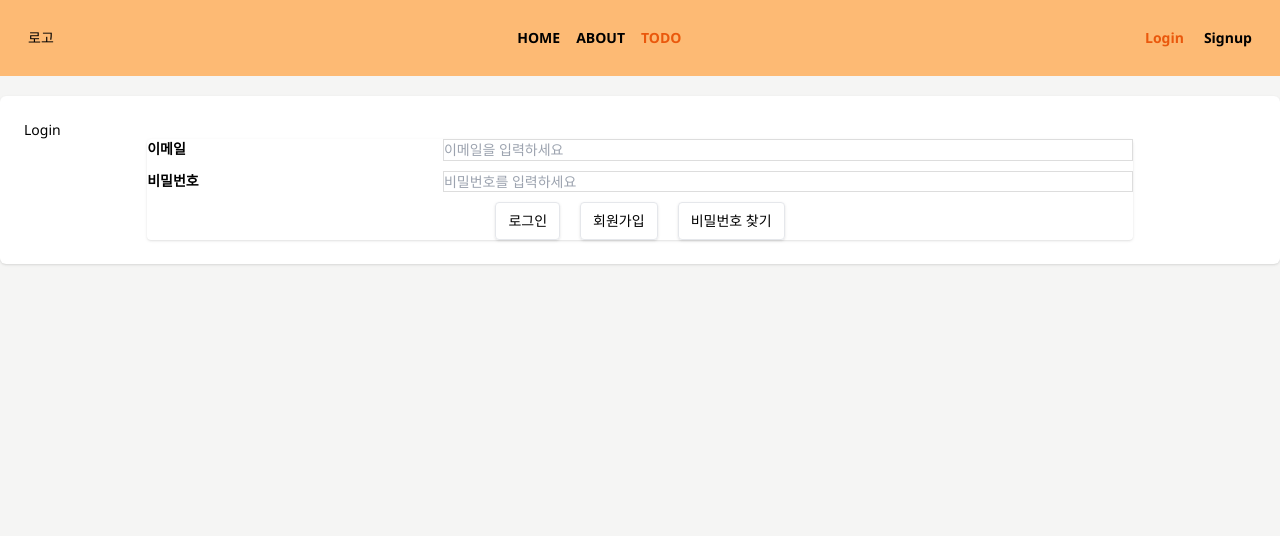
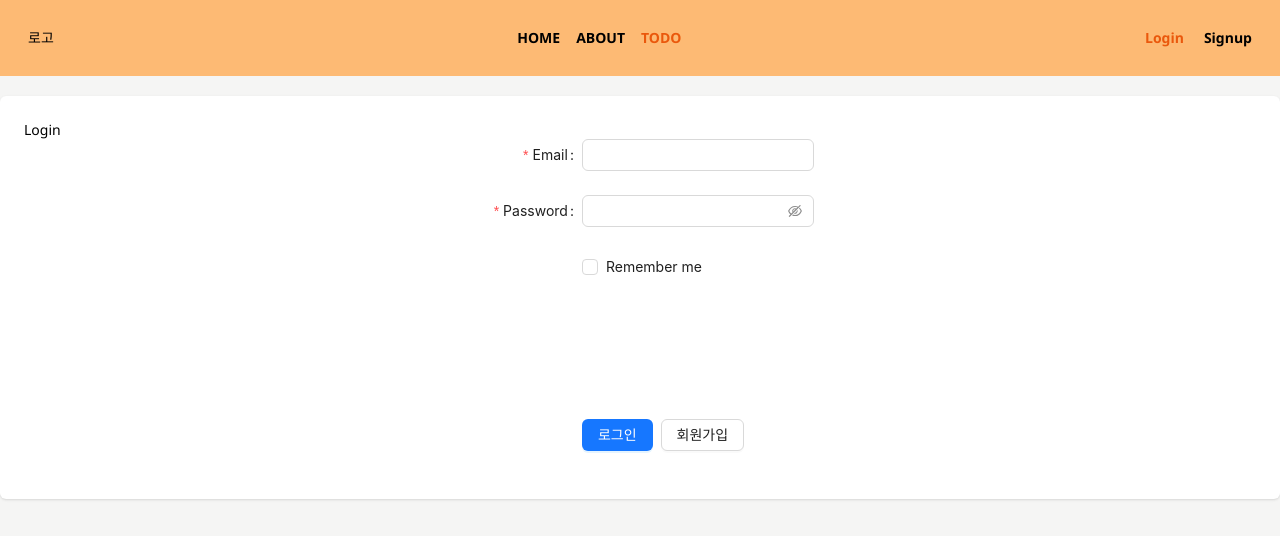
Before and after one commit to LSYbuilds/firebase-todo, a React (Create React App) app: page /login in a window 1280 px wide. Shown: the top 536 px of the page. Built offline with nearby package versions, Linux system fonts and the light colour scheme; no server answers.

Commit message:
feat : axios적용완료

```diff
--- /dev/null
+++ b/src/axios/axios.js
@@ -0,0 +1,105 @@
+import axios from "axios";
+const axiosInstance = axios.create({
+  baseURL: "http://localhost:5000",
+  timeout: 1000,
+  headers: {
+    "Content-type": "application/x-www-form-urlencoded; charset=UTF-8",
+    Accept: "*/*",
+  },
+});
+// Todo Get 기능
+const getTodo = async 함수 => {
+  try {
+    const res = await axiosInstance.get("/todos");
+    const result = res.data;
+    // 문제가 무엇인가? true false 가 문자열로 들어옴
+    const todosArr = result.map(item => {
+      if (item.completed === "true") {
+        item.completed = true;
+      } else {
+        item.completed = false;
+      }
+      return item;
+    });
+    함수(todosArr);
+    //
+    // item.completed = JSON.parse(item.completed);
+  } catch (error) {
+    console.log(error);
+  }
+};
+// Todo Post 기능
+const postTodo = async newTodo => {
+  try {
+    const res = await axiosInstance.post("/todos", newTodo);
+    const result = res.data;
+    console.log(result);
+  } catch (error) {
+    console.log(error);
+  }
+};
+// Todo Put  기능
+// Todo Petch
+const patchTitleTodo = async (_id, editTitle) => {
+  try {
+    const res = await axiosInstance.patch(`/todos/${_id}`, {
+      title: editTitle,
+      completed: false,
+    });
+    const result = res.data;
+    console.log(result);
+  } catch (error) {
+    console.log(error);
+  }
+  // .then(res => res.data)
+  // .then(result => console.log(result))
+  // .catch(error => console.log(error));
+};
+
+// completed
+const patchCompleteTodo = async (_id, item) => {
+  try {
+    const res = await axiosInstance.patch(`/todos/${_id}`, {
+      completed: item.completed,
+    });
+    const result = res.data;
+    console.log(result);
+  } catch (error) {
+    console.log(error);
+  }
+};
+
+// Todo 전체지우기 기능
+const deleteAllTodo = async () => {
+  try {
+    const res = await axiosInstance.get("/todos");
+    const result = res.data;
+    // 문제가 무엇인가? true false 가 문자열로 들어옴
+    todosArr.forEach(item => {
+      deleteTodo(item.id);
+    });
+  } catch (error) {
+    console.log(error);
+  }
+};
+
+// Todo Delete 기능
+const deleteTodo = async _id => {
+  try {
+    const res = await axiosInstance.delete(`/todos/${_id}`);
+    const result = res.data;
+    console.log(result);
+  } catch (error) {
+    console.log(error);
+  }
+};
+
+export {
+  axiosInstance,
+  getTodo,
+  patchTitleTodo,
+  patchCompleteTodo,
+  deleteTodo,
+  postTodo,
+  deleteAllTodo,
+};
--- a/src/components/Form.js
+++ b/src/components/Form.js
@@ -1,7 +1,8 @@
-import React, { useState } from "react";
+import React, { useEffect, useState } from "react";
+import { postTodo } from "../axios/axios";
 
-const Form = ({ todoData, setTodoData }) => {
-  console.log("Form 랜더링");
+const Form = ({ todoData, setTodoData, fbName, fbEmail }) => {
+  // console.log("Form 랜더링");
   // 새로운 할일 state 변수
   const [value, setValue] = useState("");
 
@@ -17,7 +18,13 @@ const Form = ({ todoData, setTodoData }) => {
       alert("내용을 입력하세요!");
     }
     // 형식 즉, 키명을 구조를 지켜줌.
-    const newTodo = { id: Date.now(), title: value, completed: false };
+    const newTodo = {
+      id: Date.now(),
+      title: value,
+      completed: false,
+      author: fbName,
+      email: fbEmail,
+    };
     // 웹 브라우어로 url데이터 전송을 막아야함.
     // A태그의 href를 막아주듯
     // 새로운 todo 객체를 만들어준다 그리고 저장하고 갱신한다.
@@ -26,13 +33,21 @@ const Form = ({ todoData, setTodoData }) => {
     // set 함수에서 setTodoDate 에서 state를 가지고 오기 위해서는
     // set 함수에 인자로
     // 콜백함수를 전달한다.\
-    // setTodoData([...prev, newTodo]);
-    setTodoData(prev => {
-      return [...prev, newTodo];
-    });
+    setTodoData([...todoData, newTodo]);
+    // setTodoData(prev => {
+    //   return [...prev, newTodo];
+    // });
     // 로컬스토리지 저장
-    localStorage.setItem("fbTodoData", JSON.stringify([...todoData, newTodo]));
+    // localStorage.setItem("fbTodoData", JSON.stringify([...todoData, newTodo]));
     // asios poost 호출 dbtodolist 추가하기
+
+    // axiosInstance
+    //   .post("/todos", newTodo)
+    //   .then(res => res.data)
+    //   .then(data => console.log(data))
+    //   .catch(error => console.log(error));
+    // 입력창 초기화
+    postTodo(newTodo);
     setValue("");
   };
 
--- a/src/pages/Login.js
+++ b/src/pages/Login.js
@@ -1,19 +1,22 @@
 import React, { useState } from "react";
-import { LoginDiv } from "../style/UserCss";
-import { useNavigate } from "react-router-dom";
+import { Link, useNavigate } from "react-router-dom";
 import firebase from "../firebase";
+import { Button, Checkbox, Form, Input, Modal } from "antd";
 
 const Login = ({ setFBEmail, setFBName, setFBUid }) => {
   // Link가 아닌 ,NavLink , useNavigate;
   const navigate = useNavigate();
   const [email, setEmail] = useState("");
   const [password, setPassword] = useState("");
+
   // 로그인
-  const handleLogin = async e => {
-    e.preventDefault();
+
+  const onFinish = async values => {
+    // console.log("Success:", values);
     try {
-      await firebase.auth().signInWithEmailAndPassword(email, password);
-      console.log("로그인 성공");
+      await firebase
+        .auth()
+        .signInWithEmailAndPassword(values.Email, values.password);
       // 로그인 된 사용자 정보를 가지고 온다
       const user = firebase.auth().currentUser;
       console.log(user);
@@ -24,78 +27,156 @@ const Login = ({ setFBEmail, setFBName, setFBUid }) => {
       // navigate("/");
     } catch (error) {
       console.log(error.code);
+
       if (error.code === "auth/invalid-email") {
-        alert("올바른 이메일 형식이 아닙니다.");
+        setModalMessage("올바른 이메일 형식이 아닙니다.");
       } else if (error.code === "auth/wrong-password") {
-        alert("올바르지 않은 비밀번호입니다.");
+        setModalMessage("올바르지 않은 비밀번호입니다.");
       } else if (error.code === "auth/user-not-found") {
-        alert("가입되지 않은 사용자 입니다.");
+        setModalMessage("가입되지 않은 사용자 입니다.");
       } else if (error.code === "auth/missing-email") {
-        alert("이메일이 안맞다");
+        setModalMessage("이메일이 맞지않습니다.");
       } else {
-        alert("로그인이 실패하였습니다.");
+        setModalMessage("로그인이 실패하였습니다.");
       }
+      showModal();
     }
-    // Firebase 로그인 시도
+  };
+
+  const onFinishFailed = errorInfo => {
+    console.log("Failed:", errorInfo);
+  };
+
+  // Modal 기능
+  const [isModalOpen, setIsModalOpen] = useState(false);
+  const [modalMessage, setModalMessage] = useState("");
+  const showModal = () => {
+    setIsModalOpen(true);
+  };
+  const handleOk = () => {
+    setIsModalOpen(false);
+  };
+  const handleCancel = () => {
+    setIsModalOpen(false);
+  };
+
+  const tailLayout = {
+    wrapperCol: { offset: 8, span: 16 },
   };
 
   return (
     <div className="p-6 mt-5 shadow rounded-md bg-white flex flex-col">
       <h2>Login</h2>
+      {/* ANT디자인? */}
+
+      {/* AntD Modal */}
+      <Modal
+        title="Basic Modal"
+        open={isModalOpen}
+        onOk={handleOk}
+        onCancel={handleCancel}
+      >
+        <p>{modalMessage}</p>
+      </Modal>
+      <Form
+        name="basic"
+        labelCol={{
+          span: 8,
+        }}
+        wrapperCol={{
+          span: 18,
+        }}
+        style={{
+          maxWidth: 1280,
+          margin: "0 auto",
+        }}
+        initialValues={{
+          remember: false,
+        }}
+        onFinish={onFinish}
+        onFinishFailed={onFinishFailed}
+        autoComplete="off"
+      >
+        <Form.Item
+          label="Email"
+          name="Email"
+          rules={[
+            {
+              type: "email",
+              required: true,
+              message: "Email을 입력하세요",
+            },
+          ]}
+        >
+          <Input />
+        </Form.Item>
+
+        <Form.Item
+          label="Password"
+          name="password"
+          rules={[
+            {
+              required: true,
+              message: "비밀번호를 입력하세요",
+              validator: async (_, password) => {
+                if (!password || password.length < 6) {
+                  return Promise.reject(new Error("At least 6 passengers"));
+                }
+              },
+            },
+          ]}
+        >
+          <Input.Password />
+        </Form.Item>
+
+        <Form.Item
+          name="remember"
+          valuePropName="checked"
+          wrapperCol={{
+            offset: 8,
+            span: 16,
+          }}
+        >
+          <Checkbox>Remember me</Checkbox>
+        </Form.Item>
+
+        <Form.Item
+          wrapperCol={{
+            offset: 8,
+            span: 16,
+          }}
+        ></Form.Item>
+        <Form.Item
+          name="remember"
+          valuePropName="checked"
+          wrapperCol={{
+            offset: 8,
+            span: 16,
+          }}
+        ></Form.Item>
+
+        <Form.Item {...tailLayout}>
+          <Button
+            type="primary"
+            htmlType="submit"
+            style={{ backgroundColor: "#1677ff", marginRight: "8px" }}
+          >
+            로그인
+          </Button>
+
+          <Button
+            htmlType="button"
+            style={{}}
+            onClick={() => navigate("/signup")}
+          >
+            회원가입
+          </Button>
+        </Form.Item>
+      </Form>
       {/*
        1.emotion을 활용하여 tag의 용도를 구분한다.
        2.css도 함께 적용한다.
        */}
-      <LoginDiv>
-        <form className="shadow bg-white rounded">
-          <label htmlFor="">이메일</label>
-          <input
-            type="email"
-            required
-            value={email}
-            onChange={e => setEmail(e.target.value)}
-            placeholder="이메일을 입력하세요"
-            title="이메일을 입력하라니까?"
-          ></input>
-          <label htmlFor="">비밀번호</label>
-          <input
-            type="password"
-            required
-            value={password}
-            onChange={e => setPassword(e.target.value)}
-            minLength={8}
-            maxLength={16}
-            placeholder="비밀번호를 입력하세요"
-            title="비밀번호를 모르면 비밀번호 찾기를 해라"
-          ></input>
-          <div className="flex justify-center gap-5 w-full">
-            <button
-              className="border rounded px-3 py-2 shadow"
-              onClick={e => handleLogin(e)}
-            >
-              로그인
-            </button>
-            <button
-              className="border rounded px-3 py-2 shadow"
-              onClick={e => {
-                e.preventDefault();
-                navigate("/signup");
-              }}
-            >
-              회원가입
-            </button>
-            <button
-              className="border rounded px-3 py-2 shadow"
-              onClick={e => {
-                e.preventDefault();
-                console.log("비밀번호 찾기");
-              }}
-            >
-              비밀번호 찾기
-            </button>
-          </div>
-        </form>
-      </LoginDiv>
     </div>
   );
 };
--- a/src/pages/Todo.js
+++ b/src/pages/Todo.js
@@ -3,31 +3,54 @@ import { useState } from "react";
 import List from "../components/List";
 import Form from "../components/Form";
 import { useNavigate } from "react-router-dom";
+import { axiosInstance, getTodo, deleteAllTodo } from "../axios/axios";
 
 const Todo = ({ fbName, fbEmail, fbUid }) => {
   const navigator = useNavigate();
   // 백엔드반에 DB table 구성에 활용한다.
   // FB , MongoDB 에서는 Collection 구성에 활용한다?!
   console.log(fbName, fbEmail);
-  // 로컬 데이터 state 변수
-  const initTodoData = localStorage.getItem("fbTodoData")
-    ? JSON.parse(localStorage.getItem("fbTodoData"))
-    : [];
+  // JsonServer 데이터 state 변수
+  const initTodoData = [];
   const [todoData, setTodoData] = useState(initTodoData);
 
   const handleRemoveClick = () => {
     setTodoData([]);
+    deleteAllTodo();
     // 로컬스토리지 초기화
-    localStorage.setItem("fbTodoData", JSON.stringify([]));
+    // localStorage.setItem("fbTodoData", JSON.stringify([]));
+  };
+
+  // const RemoveTodo = async(_id) => {
+  //   try {
+  //     const res = await axiosInstance.
+  //   }
+  // }
+
+  const getTodo = async () => {
+    try {
+      const res = await axiosInstance.get("/todos");
+      const result = res.data;
+      // 문제가 무엇인가? true false 가 문자열로 들어옴
+      const todosArr = result.map(item => {
+        if (item.completed === "true") {
+          item.completed = true;
+        } else {
+          item.completed = false;
+        }
+        return item;
+      });
+      setTodoData(todosArr);
+      //
+      // item.completed = JSON.parse(item.completed);
+    } catch (error) {
+      console.log(error);
+    }
   };
   // uid가 없는 경우 로그인으로 바로 보내기
   useEffect(() => {
-    if (!fbUid === "") {
-      navigator("/login");
-    }
+    getTodo(setTodoData);
   }, []);
-
-  useEffect(() => {}, []);
   return (
     <div className="flex justify-center items-start mt-5 w-full">
       <div className="w-4/5 p-6 bg-white rounded-[6px] shadow">
@@ -45,7 +68,12 @@ const Todo = ({ fbName, fbEmail, fbUid }) => {
         {/* 할일 목록 */}
         <List todoData={todoData} setTodoData={setTodoData} />
         {/* 할일 추가 */}
-        <Form todoData={todoData} setTodoData={setTodoData} />
+        <Form
+          todoData={todoData}
+          setTodoData={setTodoData}
+          fbName={fbName}
+          fbEmail={fbEmail}
+        />
       </div>
     </div>
   );
```
Also changed, not shown: src/components/Listitem.js (+13 -17 lines), src/pages/Signup.js (+83 -0 lines).
